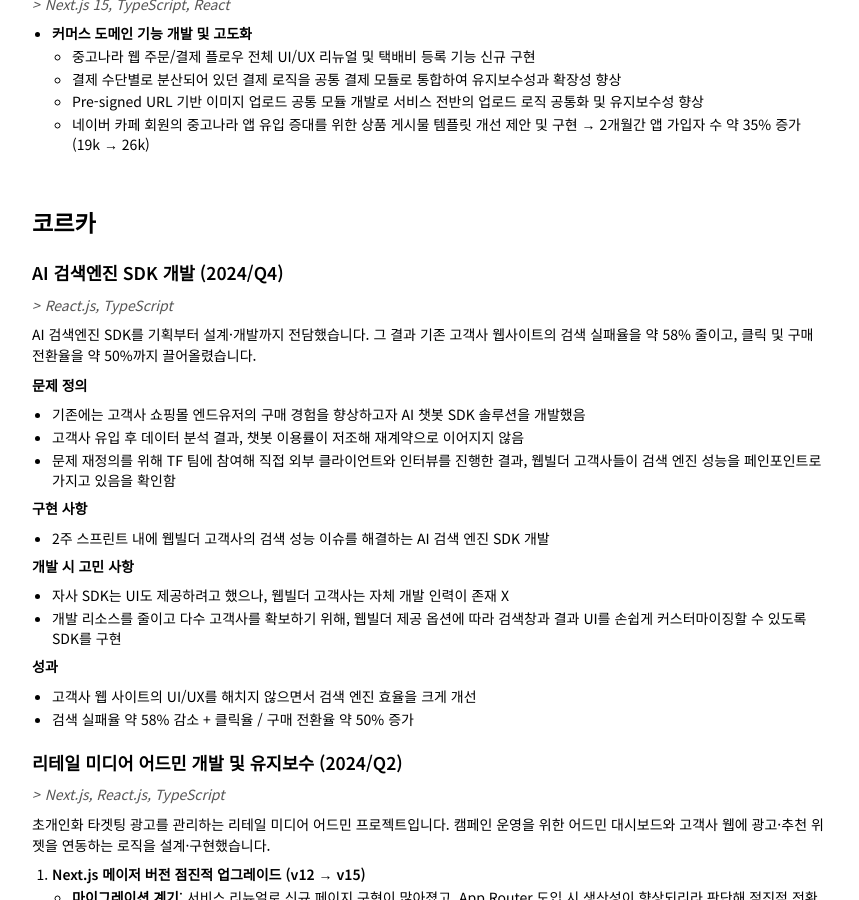
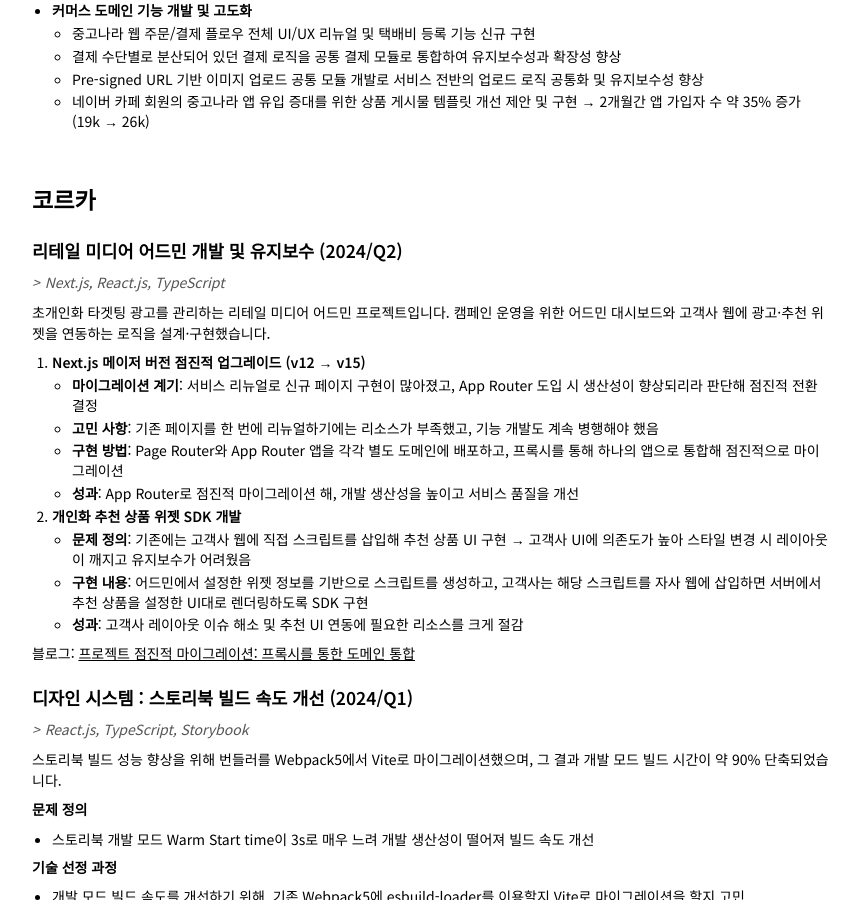
Before and after one commit to ghost-redo/ghost-redo.github.io, a Jekyll site: the page built from resume.md, in a window 1280 px wide and 900 px high, scrolled down 2158 px. Shown: the whole window, without its empty margins (209-1068 px from the left). Built offline with Jekyll 4.4.1, drawn with Linux system fonts in a browser that asks for light colours; some web fonts are replaced.

Commit message:
Update resume.md

```diff
--- a/resume.md
+++ b/resume.md
@@ -48,7 +48,6 @@ AI 기반 B2B SaaS 광고/추천 솔루션 초기 스타트업
 
 2023.10 - 2024.12 (1년 3개월)
 
-- AI 검색엔진 SDK 솔루션 개발
 - 리테일 미디어 어드민 개발 및 유지보수
   - Next.js 메이저 버전 점진적 업그레이드 (v12 → v15)
   - 개인화 추천 상품 위젯 SDK 개발
@@ -117,32 +116,6 @@ AI 기반 B2B SaaS 광고/추천 솔루션 초기 스타트업
 <br>
 
 ## 코르카
-
-### AI 검색엔진 SDK 개발 (2024/Q4)
-
-> _React.js, TypeScript_
-
-AI 검색엔진 SDK를 기획부터 설계·개발까지 전담했습니다. 그 결과 기존 고객사 웹사이트의 검색 실패율을 약 58% 줄이고, 클릭 및 구매 전환율을 약 50%까지 끌어올렸습니다.
-
-**문제 정의**
-
-- 기존에는 고객사 쇼핑몰 엔드유저의 구매 경험을 향상하고자 AI 챗봇 SDK 솔루션을 개발했음
-- 고객사 유입 후 데이터 분석 결과, 챗봇 이용률이 저조해 재계약으로 이어지지 않음
-- 문제 재정의를 위해 TF 팀에 참여해 직접 외부 클라이언트와 인터뷰를 진행한 결과, 웹빌더 고객사들이 검색 엔진 성능을 페인포인트로 가지고 있음을 확인함
-
-**구현 사항**
-
-- 2주 스프린트 내에 웹빌더 고객사의 검색 성능 이슈를 해결하는 AI 검색 엔진 SDK 개발
-
-**개발 시 고민 사항**
-
-- 자사 SDK는 UI도 제공하려고 했으나, 웹빌더 고객사는 자체 개발 인력이 존재 X
-- 개발 리소스를 줄이고 다수 고객사를 확보하기 위해, 웹빌더 제공 옵션에 따라 검색창과 결과 UI를 손쉽게 커스터마이징할 수 있도록 SDK를 구현
-
-**성과**
-
-- 고객사 웹 사이트의 UI/UX를 해치지 않으면서 검색 엔진 효율을 크게 개선
-- 검색 실패율 약 58% 감소 + 클릭율 / 구매 전환율 약 50% 증가
 
 ### 리테일 미디어 어드민 개발 및 유지보수 (2024/Q2)
 
```
